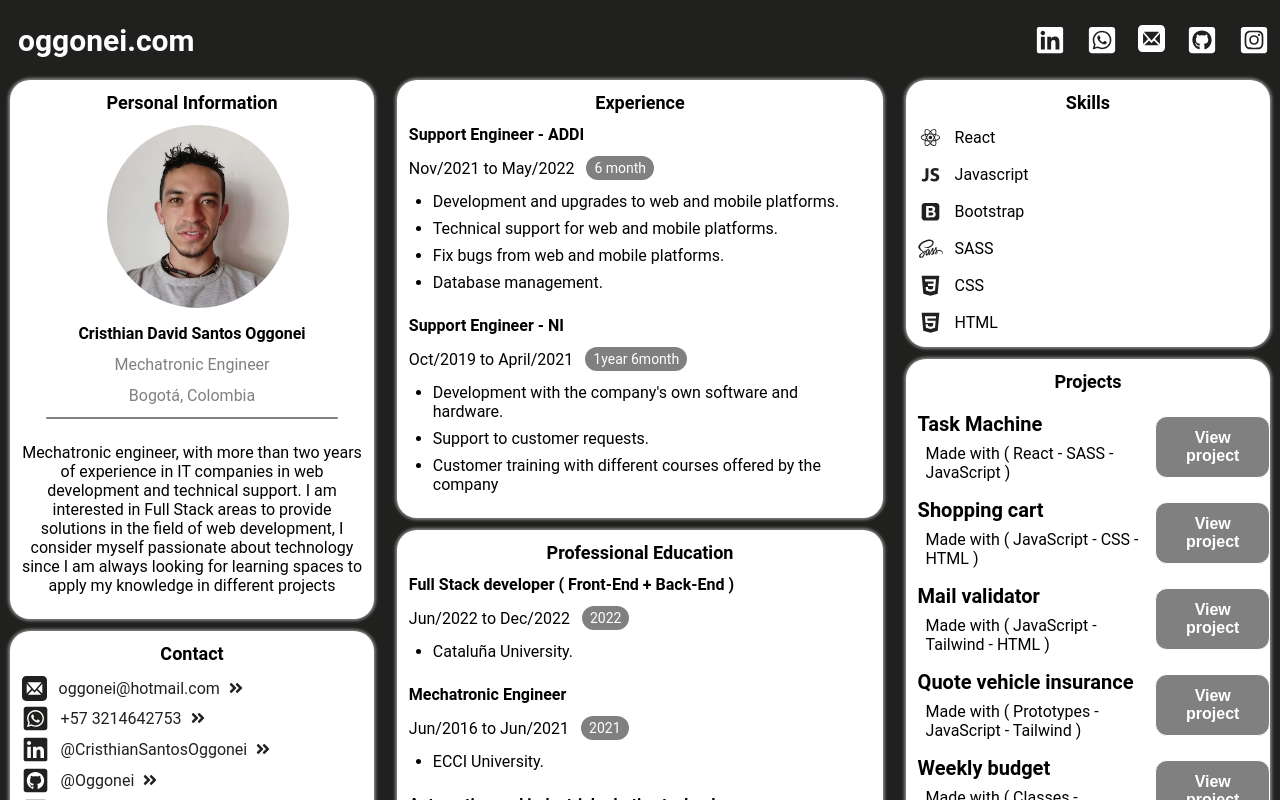
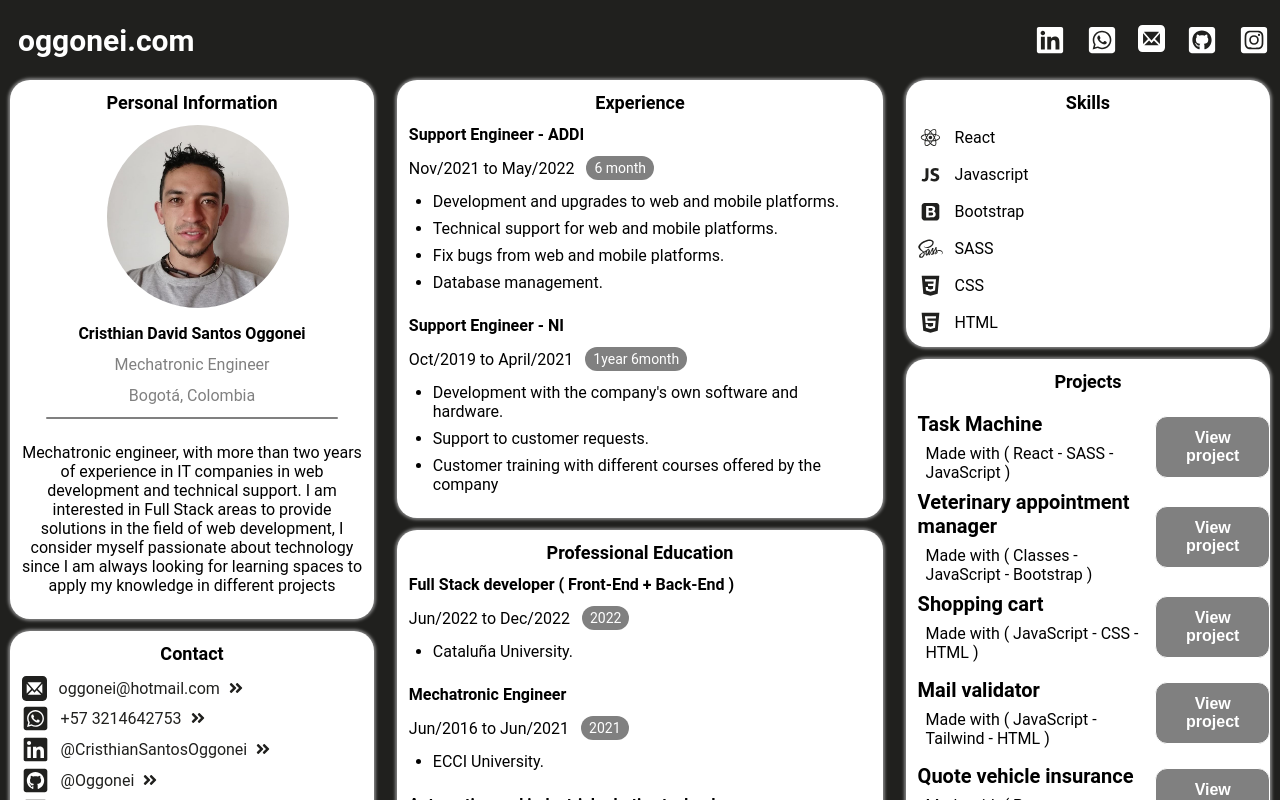
Before and after one commit to Oggonei/portfolio, a React (Create React App) app: page /profile in a window 1280 px wide. Shown: the top 800 px of the page. Built offline with nearby package versions, Linux system fonts and the light colour scheme.

Commit message:
new project added

```diff
--- a/src/screens/profile/Profile.jsx
+++ b/src/screens/profile/Profile.jsx
@@ -154,6 +154,17 @@ const ProfileScreen = () => {
             </div>
             <div className="projects-container_projects">
               <div className="projects-container_projects-information">
+                <span>Veterinary appointment manager</span>
+                <p>Made with ( Classes - JavaScript - Bootstrap )</p>
+              </div>
+              <div className="projects-container_projects-button">
+                <a href='https://administradorcitasvet.netlify.app/' target='_blank' rel='noreferrer'>
+                  <button>View project</button>
+                </a>
+              </div>
+            </div>
+            <div className="projects-container_projects">
+              <div className="projects-container_projects-information">
                 <span>Shopping cart</span>
                 <p>Made with ( JavaScript - CSS - HTML )</p>
               </div>
```
